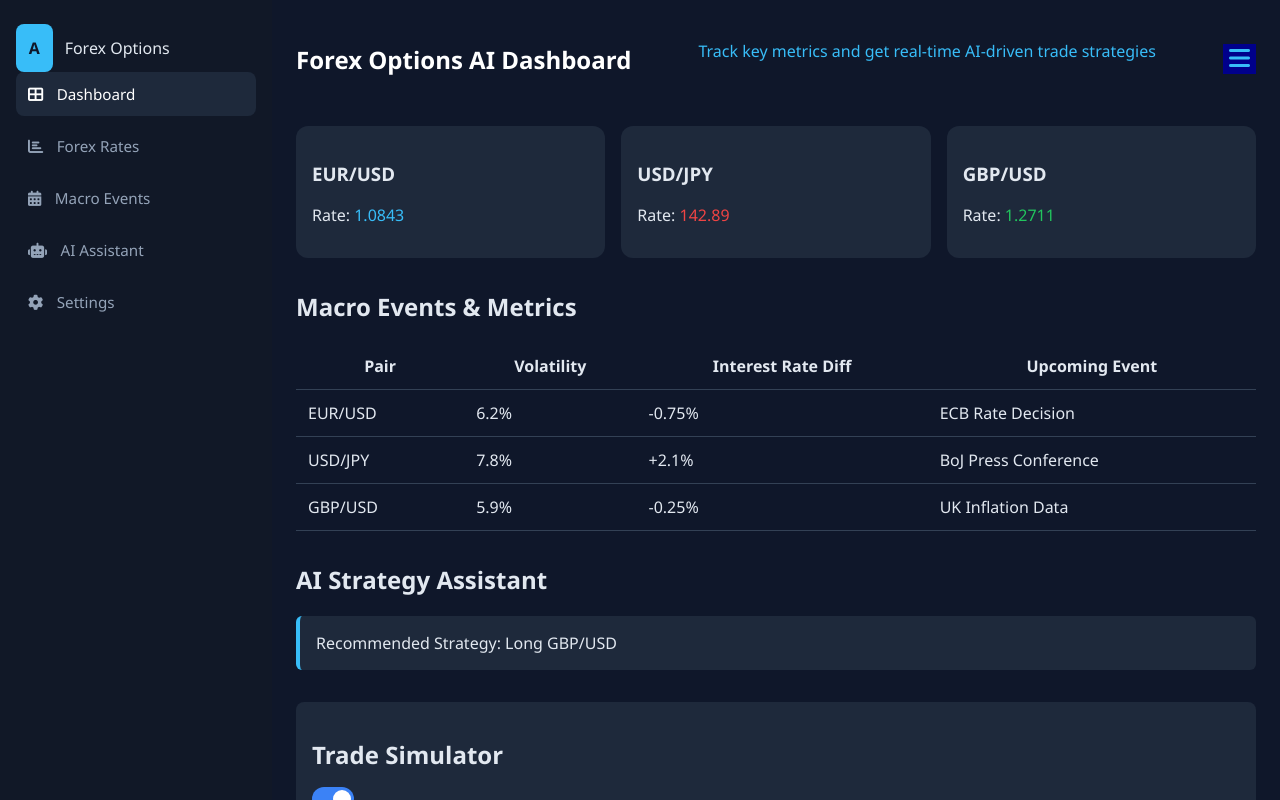
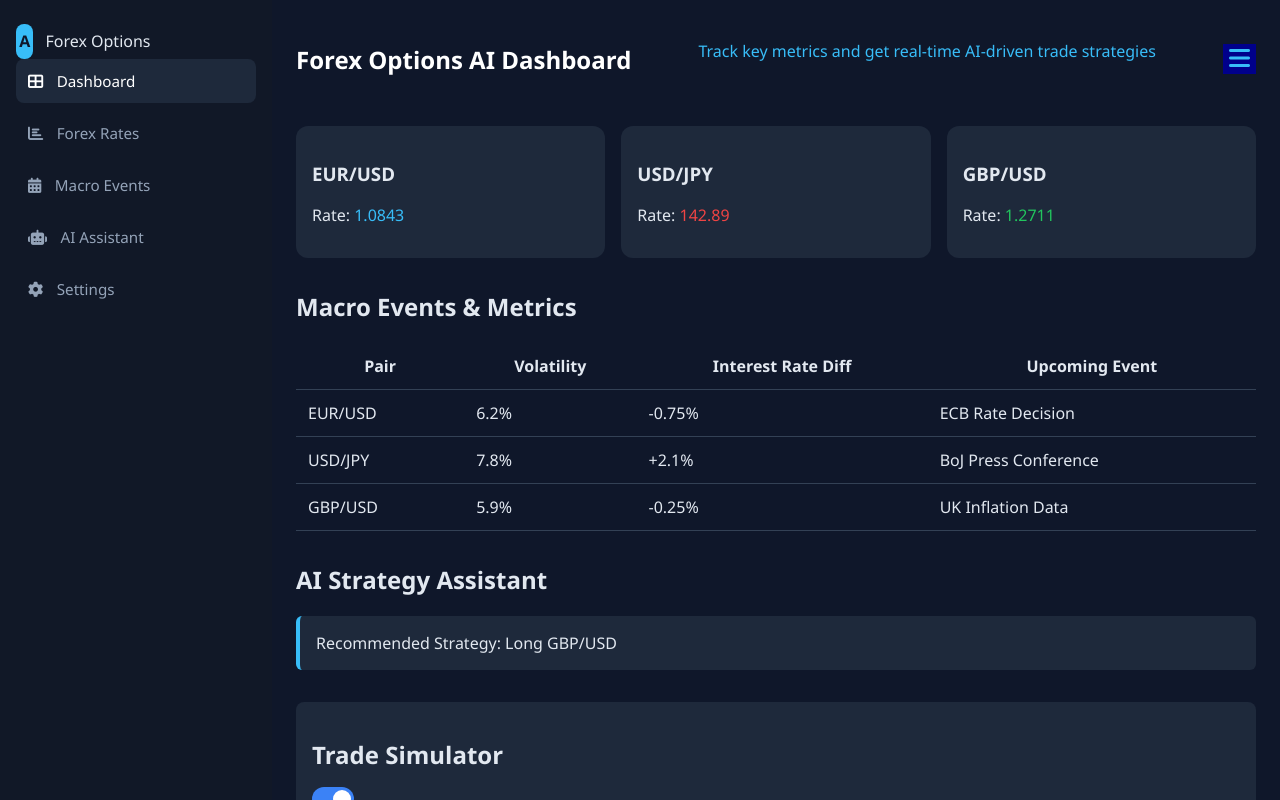
Before and after one commit to dnsnetserver/ip001, a plain HTML site: page index.html in a window 1280 px wide. Drawn offline with Linux system fonts and the light colour scheme.

Commit message:
Update styles.css

```diff
--- a/styles.css
+++ b/styles.css
@@ -1,11 +1,10 @@
 body {
-  margin: 0; font-family: 'Segoe UI', sans-serif; background: #0f172a; color: #e2e8f0;
-}
+  margin: 0; font-family: 'Segoe UI', sans-serif; background: #0f172a; color: #e2e8f0;}
 .app { display: flex; height: 100vh; overflow: hidden; }
 .sidebar { background: #111827; width: 240px; padding: 1.5rem 1rem; gap: 2rem; transition: transform 0.3s ease; }
 .sidebar.hidden { transform: translateX(-100%); }
 .logo-section {display: flex;align-items: center;gap: 0.75rem;}
-.logo-icon {background: #38bdf8; color: #0f172a;font-weight: bold;padding: 0.8rem 0.8rem;border-radius: 8px;}
+.logo-icon {background: #38bdf8; color: #0f172a;font-weight: bold;padding: 0.4rem 0.2rem;border-radius: 8px;}
 .logo-text {color: white;font-weight: bold;font-size: 1rem;}
 .sidebar nav a { display: block; color: #94a3b8; padding: 0.75rem; border-radius: 8px; margin-bottom: 0.5rem; text-decoration: none; font-size: 0.95rem; }
 .sidebar nav a i { margin-right: 0.6rem; }
```
